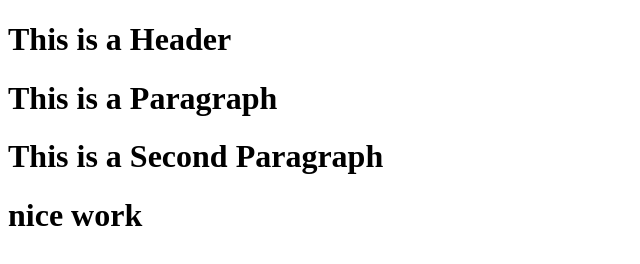
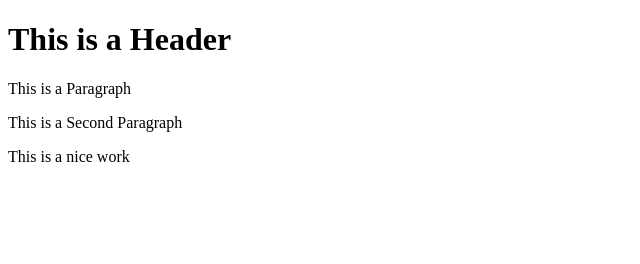
Before and after one commit to kamal1577/git-test, a website: page index.html in a window 1280 px wide. Shown: the whole page, without its empty margins (0-640 px from the left). Drawn offline with Linux system fonts and the light colour scheme.

Commit message:
fourth commit

```diff
--- a/index.html
+++ b/index.html
@@ -8,9 +8,9 @@
 </head>
 <body>
     <h1> This is a Header</h1>
-    <h1> This is a Paragraph</h1>
-    <h1> This is a  Second Paragraph</h1>
-    <h1>nice work</h1>
+    <p> This is a Paragraph</p>
+    <p> This is a  Second Paragraph</p>
+    <p>This is a nice work</p>
 
 </body>
 </html>
```
Also changed, not shown: package.json (added, +24 -0 lines), 2 other files.
